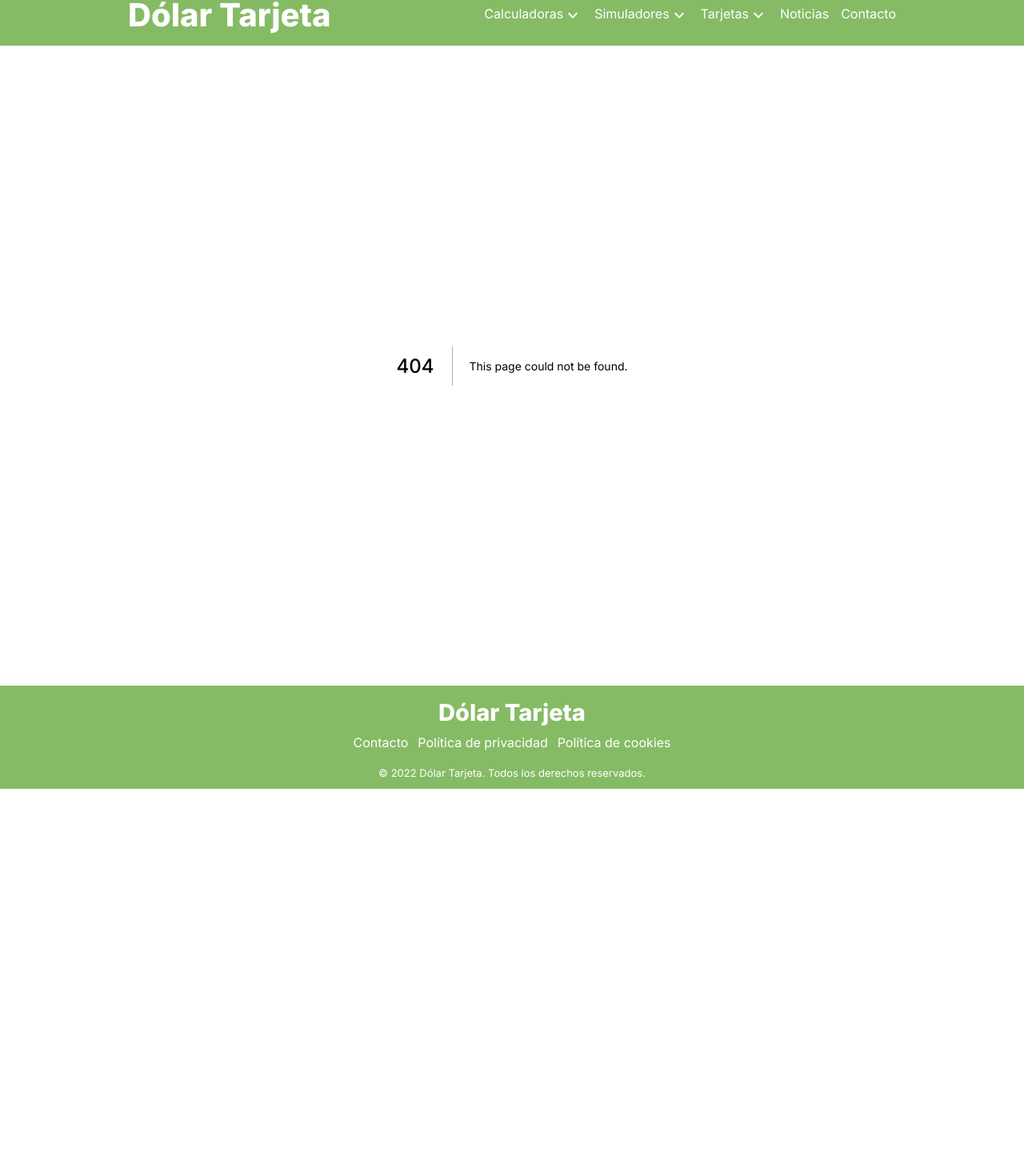
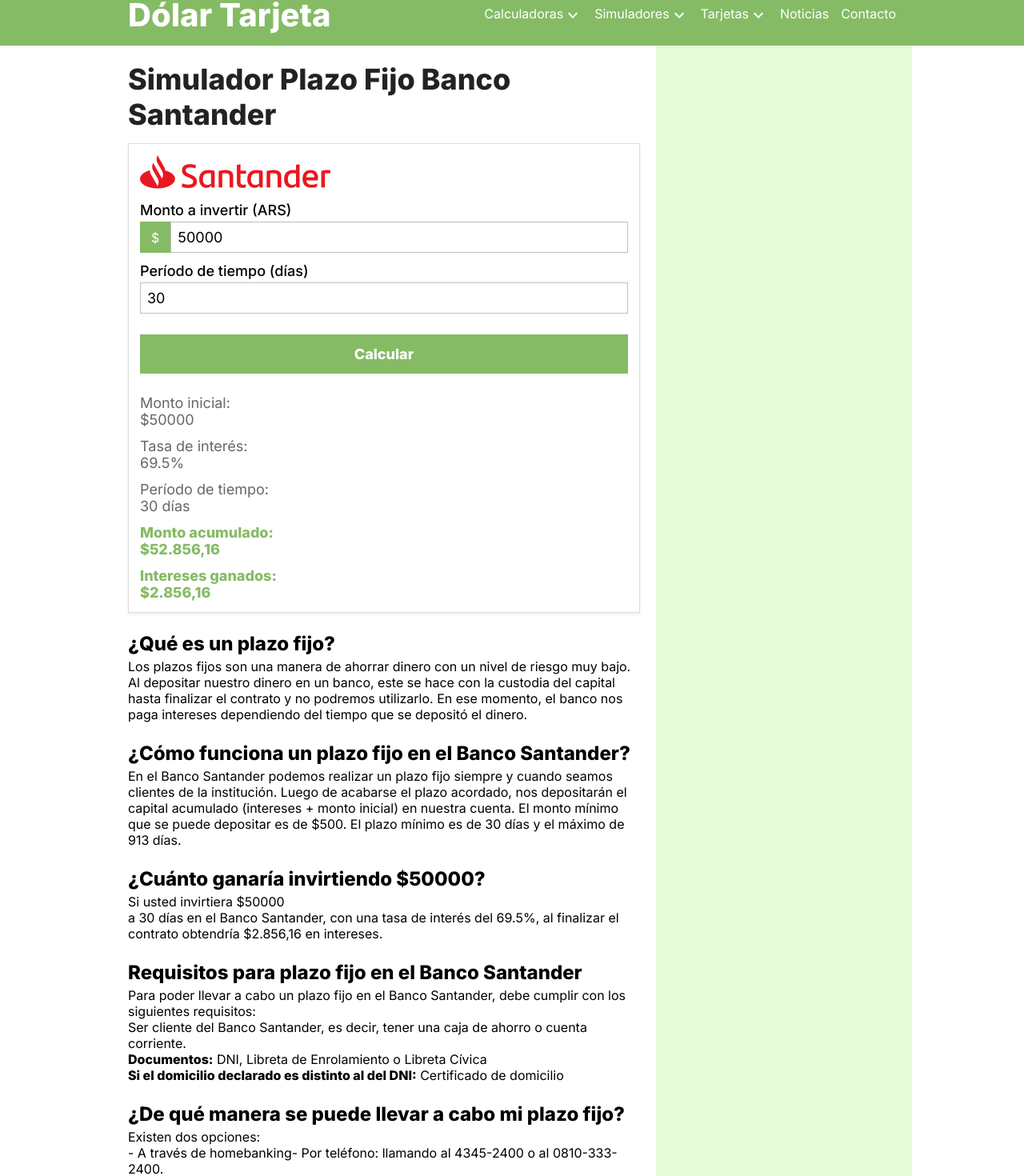
Before and after one commit to axeloehrli/dolar-tarjeta, a Next.js app: page /simuladores/banco-santander in a window 1280 px wide. Before the commit this address had no page. Shown: the part 20-1490 px from the top of the page at 80% size. Before the commit the page ends 1006 px from the top, so only its background shows below. Built offline with nearby package versions, Linux system fonts and the light colour scheme.

Commit message:
Added sitemap and new page

```diff
--- a/components/BigScreenNavbar.js
+++ b/components/BigScreenNavbar.js
@@ -27,8 +27,8 @@
               href: "/simuladores/banco-nacion"
             },
             {
-              title: "Plazo fijo Banco Provincia",
-              href: "/"
+              title: "Plazo fijo Banco Santander",
+              href: "/simuladores/banco-santander"
             }
           ]
         }}
--- a/components/SmallScreenNavbar.js
+++ b/components/SmallScreenNavbar.js
@@ -37,8 +37,8 @@
                 href: "/simuladores/banco-nacion"
               },
               {
-                title: "Plazo fijo Banco Provincia",
-                href: "/"
+                title: "Plazo fijo Banco Santander",
+                href: "/simuladores/banco-santander"
               }
             ]
           }}
--- a/package.json
+++ b/package.json
@@ -19,7 +19,8 @@
     "node-schedule": "^2.1.0",
     "pg": "^8.7.3",
     "react": "18.2.0",
-    "react-dom": "18.2.0"
+    "react-dom": "18.2.0",
+    "sitemap": "^7.1.1"
   },
   "devDependencies": {
     "eslint": "8.19.0",
--- a/pages/index.js
+++ b/pages/index.js
@@ -23,6 +23,7 @@
   return (
     <div className={styles.container}>
       <Head>
+      <meta name="google-site-verification" content="-zlK0Qapx3a1sAjVOesTRBIm96KqXmKPFA90hRNyCpA" />
         <title>Calculadora dólar tarjeta</title>
         <meta name='keywords' content='dolar tarjeta calculadora convertir 45% impuesto ganancias 35% impuesto pais' />
         <meta name="description" content='Calculadora dolar tarjeta actualizada (35% PAÍS y 45% GANANCIAS)' />
--- /dev/null
+++ b/pages/simuladores/banco-santander.js
@@ -0,0 +1,171 @@
+/* eslint-disable react/no-unescaped-entities */
+import styles from "../../styles/plazo-fijo-banco-nacion.module.css"
+import PlazoFijo from "../../classes/PlazoFijo"
+import { useState } from "react"
+import Head from "next/head"
+import BancoLogo from "../../public/santander.png"
+import Image from "next/image"
+import CalculateButton from "../../components/CalculateButton"
+export default function PlazoFijoBancoNacion() {
+  const [plazoFijo, setPlazoFijo] = useState(new PlazoFijo({ rate: 0.695, amount: 50000, days: 30 }))
+  const [amountInput, setAmountInput] = useState(50000)
+  const [daysInput, setDaysInput] = useState(30)
+
+  const formatter = new Intl.NumberFormat('es-AR', {
+    style: 'currency',
+    currency: 'ARS',
+  });
+  const onAmountChange = e => {
+    setAmountInput(e.target.value)
+  }
+
+  const onDaysChange = e => {
+    setDaysInput(e.target.value)
+  }
+
+  const onButtonClick = () => {
+    setPlazoFijo(
+      new PlazoFijo(
+        {
+          rate: 0.695,
+          amount: amountInput,
+          days: daysInput
+        }
+      )
+    )
+  }
+
+  const [showDropdown, setShowDropdown] = useState(false)
+  return (
+    <div className={styles.container}>
+      <Head>
+        <title>Simulador Plazo Fijo Banco Santander</title>
+        <meta name='keywords' content='simulador plazo fijo banco santander rio dinero dolar interes inversion dolares' />
+        <meta name="description" content='Simulador de plazo fijo en el Banco Santander.' />
+      </Head>
+      <main className={styles.main}>
+        <h1 className={styles.header}>Simulador Plazo Fijo Banco Santander</h1>
+        <div className={styles.inputs}>
+          <div>
+            <Image src={BancoLogo} alt="Banco Santander" />
+          </div>
+          <div className={styles.inputContainer}>
+            <label htmlFor="amount">Monto a invertir (ARS)</label>
+            <div className={styles.amountContainer}>
+              <span className={styles.inputLeft}>$</span>
+              <input
+                id="amount"
+                value={amountInput}
+                onChange={onAmountChange}
+              ></input>
+            </div>
+          </div>
+          <div className={styles.inputContainer}>
+            <label htmlFor="days">Período de tiempo (días)</label>
+            <input
+              id="days"
+              value={daysInput}
+              onClick={() => setShowDropdown(prevState => !prevState)}
+              onChange={onDaysChange}
+            >
+            </input>
+          </div>
+          <CalculateButton handleClick={onButtonClick} />
+          <div className={styles.results}>
+            <div className={styles.resultContainer}>
+              <label>Monto inicial:</label>
+              <p>${plazoFijo.amount}</p>
+            </div>
+            <div className={styles.resultContainer}>
+              <label>Tasa de interés:</label>
+              <p>{plazoFijo.rate * 100}%</p>
+            </div>
+            <div className={styles.resultContainer}>
+              <label>Período de tiempo:</label>
+              <p>{plazoFijo.days} {plazoFijo.days === 1 ? "día" : "días"}</p>
+            </div>
+            <div className={styles.resultContainerImportant}>
+              <label>Monto acumulado:</label>
+              <p>{formatter.format(plazoFijo.total).replace(/\s+/g, '')}</p>
+            </div>
+            <div className={styles.resultContainerImportant}>
+              <label>Intereses ganados:</label>
+              <p>{formatter.format(plazoFijo.gainedInterest).replace(/\s+/g, '')}</p>
+            </div>
+          </div>
+        </div>
+        <div className={styles.info}>
+          <div className={styles.infoContainer}>
+            <h2>¿Qué es un plazo fijo?</h2>
+            <p>
+              Los plazos fijos son una manera de ahorrar dinero con un
+              nivel de riesgo muy bajo. Al depositar nuestro dinero en
+              un banco, este se hace con la custodia del capital hasta finalizar
+              el contrato y no podremos utilizarlo. En ese momento,
+              el banco nos paga intereses dependiendo del tiempo
+              que se depositó el dinero.
+            </p>
+          </div>
+          <div className={styles.infoContainer}>
+            <h2>¿Cómo funciona un plazo fijo en el Banco Santander?</h2>
+            <p>
+              En el Banco Santander podemos realizar un plazo fijo
+              siempre y cuando seamos clientes de la institución.
+              Luego de acabarse el plazo acordado, nos depositarán
+              el capital acumulado (intereses + monto inicial) en nuestra cuenta.
+              El monto mínimo que se puede depositar es de $500. El plazo
+              mínimo es de 30 días y el máximo de 913 días.
+            </p>
+          </div>
+          <div className={styles.infoContainer}>
+            <h2>¿Cuánto ganaría invirtiendo ${plazoFijo.amount}?</h2>
+            <p>
+              Si usted invirtiera ${plazoFijo.amount} <br />
+              a {plazoFijo.days} días en el Banco Santander, con una tasa de interés
+              del {plazoFijo.rate * 100}%, al finalizar el contrato
+              obtendría {formatter.format(plazoFijo.gainedInterest).replace(/\s+/g, '')} en intereses.
+            </p>
+          </div>
+          <div className={styles.infoContainer}>
+            <h2>Requisitos para plazo fijo en el Banco Santander</h2>
+            <p>
+              Para poder llevar a cabo un plazo fijo en el Banco Santander,
+              debe cumplir con los siguientes requisitos: <br></br>
+              Ser cliente del Banco Santander, es decir, tener una caja de ahorro o cuenta corriente. <br></br>
+              <strong>Documentos:</strong> DNI, Libreta de Enrolamiento o Libreta Cívica <br></br>
+              <strong>Si el domicilio declarado es distinto al del DNI:</strong> Certificado de domicilio
+            </p>
+          </div>
+          <div className={styles.infoContainer}>
+            <h2>¿De qué manera se puede llevar a cabo mi plazo fijo?</h2>
+            <p>
+              Existen dos opciones: <br />
+              - A través de <a href="https://www.personas.santander.com.ar/obp-webapp/angular/#!/login">homebanking</a>
+              - Por teléfono: llamando al 4345-2400 o al 0810-333-2400.
+            </p>
+          </div>
+          <div className={styles.infoContainer}>
+            <h2>¿Puedo realizar mi plazo fijo con dólares?</h2>
+            <p>
+              Si, ya que el Banco Santander nos permite realizar
+              el Super Plazo Fijo Tradicional tanto en pesos como en dólares.
+            </p>
+          </div>
+          <div className={styles.infoContainer}>
+            <h2>¿Puedo retirar mi dinero antes de que termine el plazo?</h2>
+            <p>
+              No, ya que a partir del comienzo del plazo fijo, el Banco se hace
+              con la custodia total del dinero hasta que finalize el tiempo acordado.
+              De todas maneras, el banco nos da la posibilidad de realizar un "Plazo Fijo
+              Pre-Cancelable", con el cual podemos retirar nuestro dinero a partir de los 30 días,
+              avisando con 2 días de antelación.
+            </p>
+          </div>
+        </div>
+      </main>
+      <aside className={styles.aside}>
+
+      </aside>
+    </div >
+  )
+}
```
Also changed, not shown: pages/api/my-sitemap.js (added, +23 -0 lines), public/robots.txt (added), public/santander.png (added), 1 other file (tests, documents, lock files or other folders).
